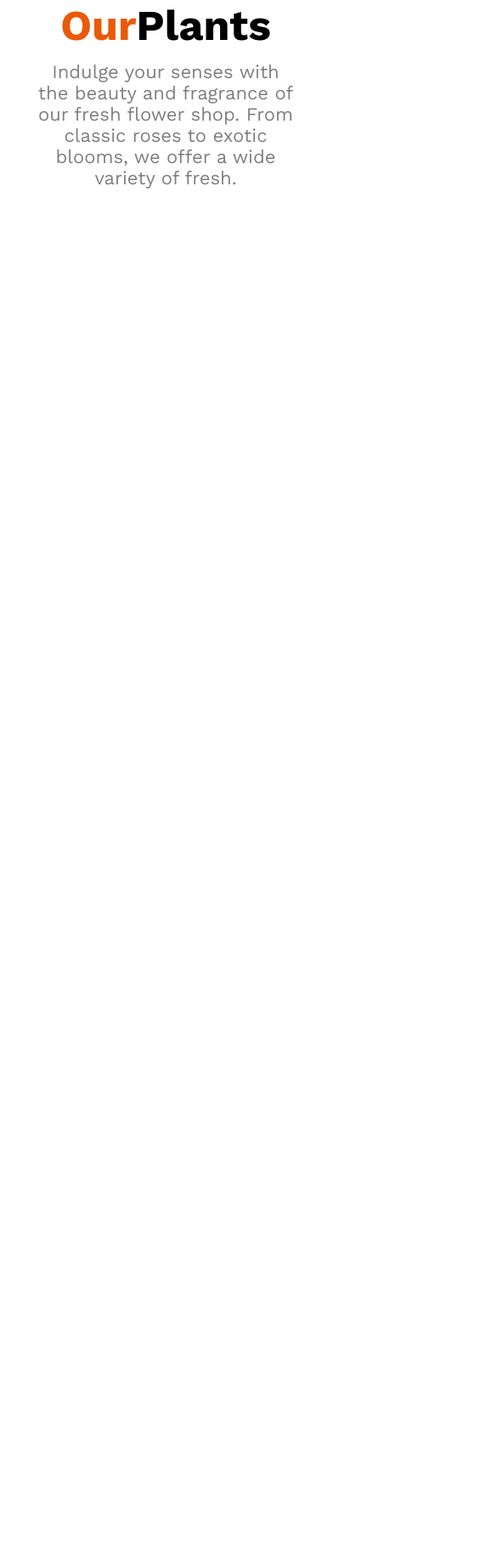
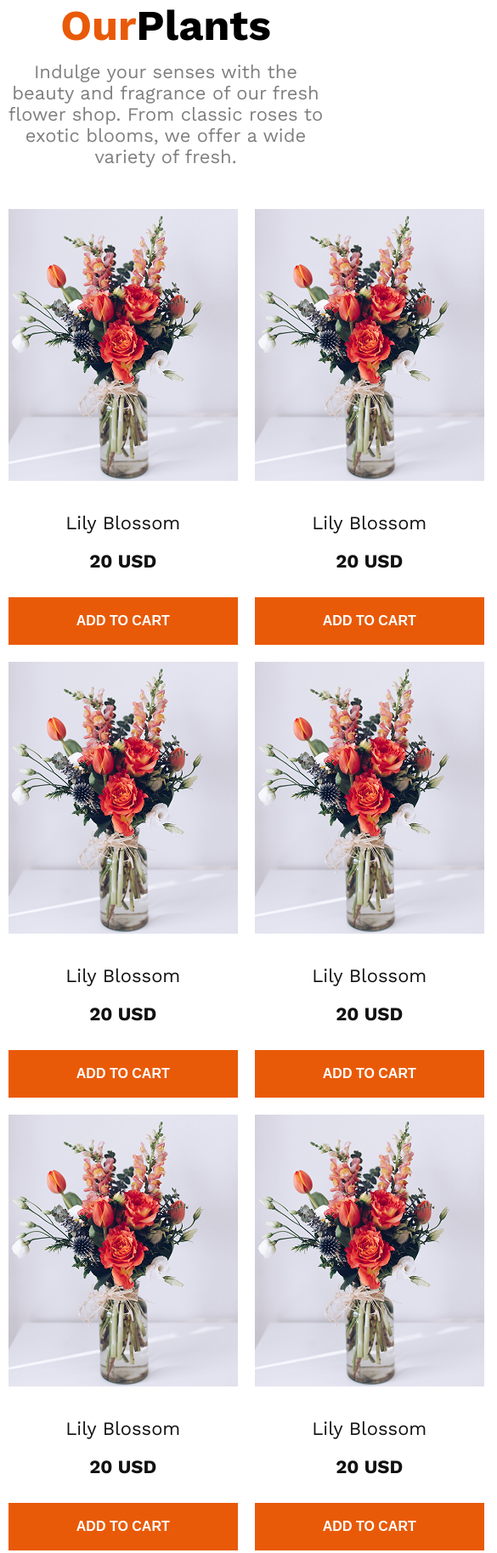
Before and after one commit to islamSorifulhero/Responsive-Flowers, a plain HTML site: page index.html in a window 390 px wide. Shown: the top 1828 px of the page at 85% size, 585 px wide, since content can reach past the window. Before the commit the page ends 844 px from the top, so only its background shows below. Drawn offline with nearby package versions, Linux system fonts and the light colour scheme.

Commit message:
my 3rd section is done

```diff
--- a/index.html
+++ b/index.html
@@ -10,7 +10,9 @@
     <link
         href="https://fonts.googleapis.com/css2?family=EB+Garamond:ital,wght@0,400..800;1,400..800&family=Inter:ital,opsz,wght@0,14..32,100..900;1,14..32,100..900&family=Open+Sans:ital,wght@0,300..800;1,300..800&family=Work+Sans:ital,wght@0,100..900;1,100..900&display=swap"
         rel="stylesheet">
-        <link rel="stylesheet" href="https://cdnjs.cloudflare.com/ajax/libs/font-awesome/7.0.0/css/all.min.css" integrity="sha512-DxV+EoADOkOygM4IR9yXP8Sb2qwgidEmeqAEmDKIOfPRQZOWbXCzLC6vjbZyy0vPisbH2SyW27+ddLVCN+OMzQ==" crossorigin="anonymous" referrerpolicy="no-referrer" />
+    <link rel="stylesheet" href="https://cdnjs.cloudflare.com/ajax/libs/font-awesome/7.0.0/css/all.min.css"
+        integrity="sha512-DxV+EoADOkOygM4IR9yXP8Sb2qwgidEmeqAEmDKIOfPRQZOWbXCzLC6vjbZyy0vPisbH2SyW27+ddLVCN+OMzQ=="
+        crossorigin="anonymous" referrerpolicy="no-referrer" />
     <link rel="stylesheet" href="style.css">
     <link rel="stylesheet" href="responsive.css">
 
@@ -35,7 +37,8 @@
             <div class="container">
                 <div class="left-container">
                     <h1>ALWAYS <span id="left-container-color">FRESH <br> FLOWERS</span></h1>
-                    <P class="container-description">Indulge your senses with the beauty and fragrance of our fresh flower shop. From classic roses to
+                    <P class="container-description">Indulge your senses with the beauty and fragrance of our fresh
+                        flower shop. From classic roses to
                         exotic blooms, we offer a wide variety of fresh flowers that are perfect for any occasion. </P>
                 </div>
                 <div>
@@ -46,7 +49,75 @@
         <section>
             <div class="our-plants">
                 <h1><span id="unic-color">Our</span>Plants</h1>
-                <p class="container-description">Indulge your senses with the beauty and fragrance of our fresh flower shop. From classic roses to exotic blooms, we offer a wide variety of fresh.</p>
+                <p class="container-description">Indulge your senses with the beauty and fragrance of our fresh flower
+                    shop. From classic roses to exotic blooms, we offer a wide variety of fresh.</p>
+            </div>
+        </section>
+        <section class="cart-section">
+            <div class="main-cart-box">
+                <div class="cart-box">
+                    <img src="assets/sample-flower-image.png" alt="">
+                    <h5>Lily Blossom</h5>
+                    <h4>20 USD</h4>
+                    <button class="btn">ADD TO CART</button>
+                </div>
+                <div class="cart-box">
+                    <img src="assets/sample-flower-image.png" alt="">
+                    <h5>Lily Blossom</h5>
+                    <h4>20 USD</h4>
+                    <button class="btn">ADD TO CART</button>
+                </div>
+                <div class="cart-box">
+                    <img src="assets/sample-flower-image.png" alt="">
+                    <h5>Lily Blossom</h5>
+                    <h4>20 USD</h4>
+                    <button class="btn">ADD TO CART</button>
+                </div>
+                <div class="cart-box">
+                    <img src="assets/sample-flower-image.png" alt="">
+                    <h5>Lily Blossom</h5>
+                    <h4>20 USD</h4>
+                    <button class="btn">ADD TO CART</button>
+                </div>
+                <div class="cart-box">
+                    <img src="assets/sample-flower-image.png" alt="">
+                    <h5>Lily Blossom</h5>
+                    <h4>20 USD</h4>
+                    <button class="btn">ADD TO CART</button>
+                </div>
+                <div class="cart-box">
+                    <img src="assets/sample-flower-image.png" alt="">
+                    <h5>Lily Blossom</h5>
+                    <h4>20 USD</h4>
+                    <button class="btn">ADD TO CART</button>
+                </div>
+                <div class="cart-box">
+                    <img src="assets/sample-flower-image.png" alt="">
+                    <h5>Lily Blossom</h5>
+                    <h4>20 USD</h4>
+                    <button class="btn">ADD TO CART</button>
+                </div>
+                <div class="cart-box">
+                    <img src="assets/sample-flower-image.png" alt="">
+                    <h5>Lily Blossom</h5>
+                    <h4>20 USD</h4>
+                    <button class="btn">ADD TO CART</button>
+                </div>
+            </div>
+        </section>
+        <section>
+            <div class="flower-lover-section">
+                <div>
+                    <img src="assets/flower-store.png" alt="">
+                </div>
+                <div>
+                    <h1>Flower & Plants <br> Lover</h1>
+                    <ul>
+                        <li>Indulge your senses with the beauty and fragrance of our fresh flower shop. From classic roses to exotic blooms, we offer a wide variety of fresh.</li>
+                        <li>Indulge your senses with the beauty and fragrance of our fresh flower shop. From classic roses to exotic blooms, we offer a wide variety of fresh.</li>
+                        <li>Indulge your senses with the beauty and fragrance of our fresh flower shop. From classic roses to exotic blooms, we offer a wide variety of fresh.</li>
+                    </ul>
+                </div>
             </div>
         </section>
     </main>
--- a/responsive.css
+++ b/responsive.css
@@ -1,7 +1,7 @@
 @media screen and (max-width: 992px) {
-    .container{
+    /* .container{
 
-    }
+    } */
 }
 @media screen and (max-width: 576px) {
     .bann, .bann-home{
@@ -10,4 +10,11 @@
     .container{
         flex-direction: column-reverse;
     }
+    .our-plants{
+        width: 95%;
+    }
+    .main-cart-box{
+        width: 95%;
+        grid-template-columns: repeat(2, 1fr);
+    }
 }
--- a/style.css
+++ b/style.css
@@ -68,6 +68,8 @@
     width: 79%;
     height: auto;
     margin: auto;
+    justify-content: center;
+    align-items: center;
     text-align: center;
 }
 .our-plants h1{
@@ -75,9 +77,52 @@
     font-weight: bold;
     color: #000000;
 }
-.our-plants p{
+/* cart section cart box  */
 
+.cart-box{
+    text-align: center;
 }
+.cart-box h5{
+    font-size: 1.375rem;
+    font-weight: normal;
+    color: #111111;
+    margin-top: 30px;
+}
+.cart-box h4{
+    font-size: 1.375rem;
+    font-weight: bold;
+    color: #111111;
+    margin-top: 20px;
+}
+.btn{
+    font-size: 1rem;
+    font-weight:600;
+    color: #ffffff;
+    background-color: #E95A08;
+    margin-top: 30px;
+    border: none;
+    padding: 19px 80px;
+}
+.main-cart-box{
+    display: grid;
+    grid-template-columns: repeat(4, 1fr);
+    gap: 20px;
+    justify-items: center;
+    width: 79%;
+    height: auto;
+    margin: 49px auto;
+    align-items: center;
+}
+.flower-lover-section{
+    display: flex;
+    width: 69%;
+    height: auto;
+    align-items: center;
+    margin: 100px auto;
+}
+
+
+
 
 /*  hide  */
 .hide{
```
